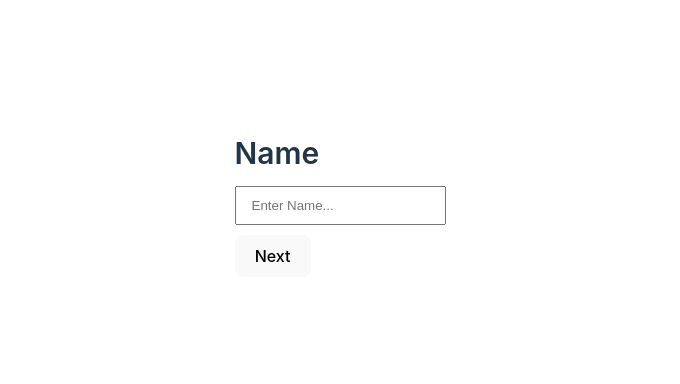
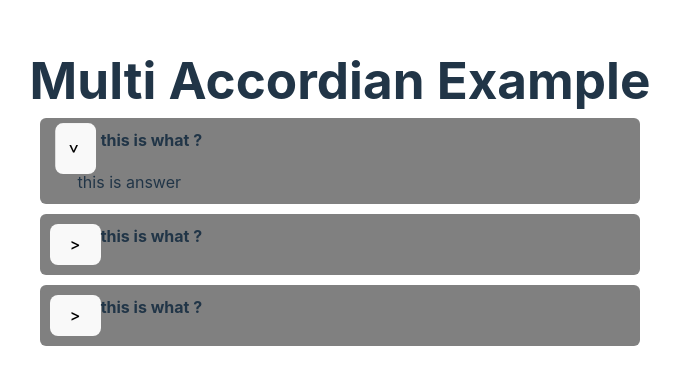
Before and after one commit to uphadeshrikant712/Daily-Coding-Challanges, a React (Vite) app in the folder 2.Tasks/: page / in a window 1280 px wide. Shown: the part 196-580 px from the top of the page, without its empty margins (300-980 px from the left). Built offline with nearby package versions, Linux system fonts and the light colour scheme.

Commit message:
Multi Accordian Easy Solution

```diff
--- a/2.Tasks/src/App.jsx
+++ b/2.Tasks/src/App.jsx
@@ -10,6 +10,7 @@ import CounterUseReducer from './components/6.CounterApp/CounterUseReducer';
 import Todo from './components/7.ToDo List/Todo';
 import Timer from './components/8.Live Timer/Timer';
 import MultiStep from './components/9.Multi-Step-Form/MultiStep';
+import Accordian from './components/10.Multi-Accordian/Accordian';
 
 const App = () => {
   return (
@@ -30,7 +31,9 @@ const App = () => {
 
       {/* <Timer /> */}
 
-      <MultiStep/>
+      {/* <MultiStep/> */}
+
+      <Accordian/>
 
     </div>
   )
--- /dev/null
+++ b/2.Tasks/src/components/10.Multi-Accordian/Accordian.jsx
@@ -0,0 +1,31 @@
+import React from 'react'
+import './acordian.css';
+import AccordianItem from './AccordianItem';
+
+const Accordian = () => {
+  const data = [
+    {
+      question: 'this is what ?',
+      answer: 'this is answer'
+    }, {
+      question: 'this is what ?',
+      answer: 'this is answer'
+    }, {
+      question: 'this is what ?',
+      answer: 'this is answer df'
+    },
+  ]
+  return (
+    <>
+      <h1>Multi Accordian Example</h1>
+      {data.map((item, index) => (
+
+      <AccordianItem item={item} index={index} />)
+    )
+      }
+  </>
+
+  )
+}
+
+export default Accordian
--- /dev/null
+++ b/2.Tasks/src/components/10.Multi-Accordian/AccordianItem.jsx
@@ -0,0 +1,28 @@
+import React, { useEffect, useState } from 'react'
+
+const AccordianItem = ({ item, index }) => {
+  const [showAnswer, setShowAnswer] = useState(false);
+
+  useEffect(() =>
+  {
+    if (index == 0)
+    {
+      setShowAnswer(true)
+    }
+  }, [])
+  const handleClick = () =>
+  {
+    setShowAnswer((showAnswer)=>!showAnswer)
+  }
+  return (
+    <div className='faq-box'>
+      <div className="question" onClick={handleClick}>
+        <button className={`${showAnswer ? 'arrow' :''}`}>{'>'}</button>
+        {item.question}
+      </div>
+      {showAnswer && <div className="answer">{ item.answer}</div>}
+    </div>
+  )
+}
+
+export default AccordianItem
--- /dev/null
+++ b/2.Tasks/src/components/10.Multi-Accordian/acordian.css
@@ -0,0 +1,26 @@
+.faq-box
+{
+ text-align: left;
+  background-color: gray;
+  margin: 10px;
+  padding: 10px;
+  border-radius: 6px;
+}
+.question{
+  font-weight: bold;
+  cursor: pointer;
+  display: flex;
+  justify-content: left;
+  align-self: center;
+}
+.answer
+{
+  /* padding-left: 7vw; */
+  padding: 0px 28px;
+
+}
+
+.arrow
+{
+  rotate: 90deg;
+}
```
